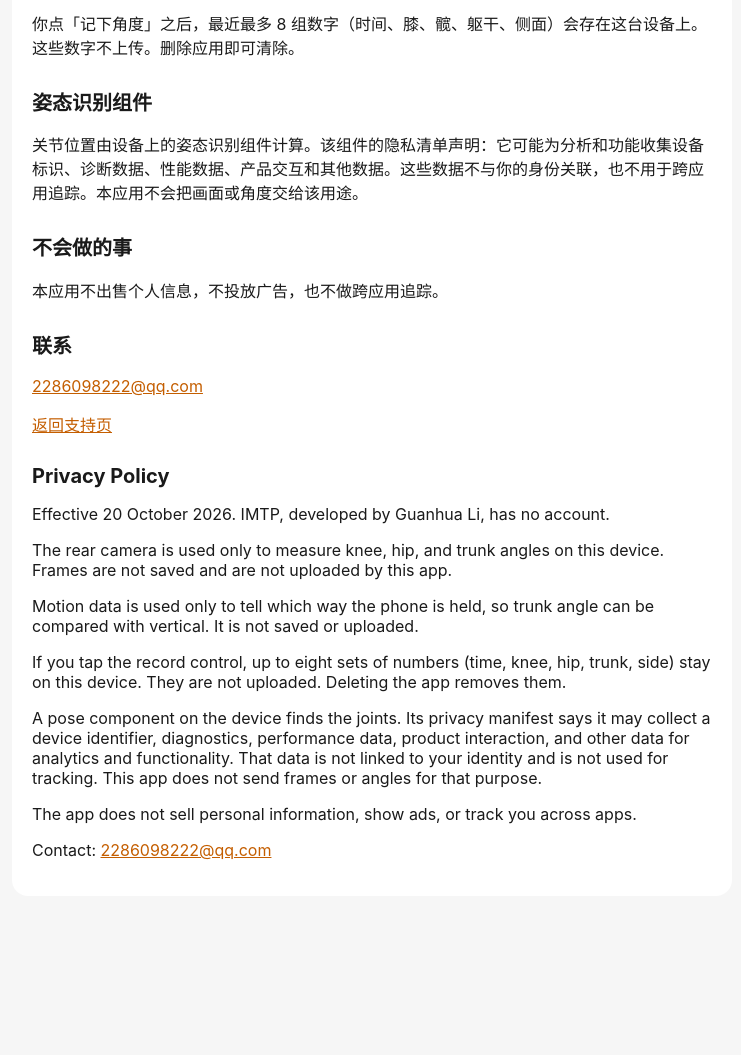
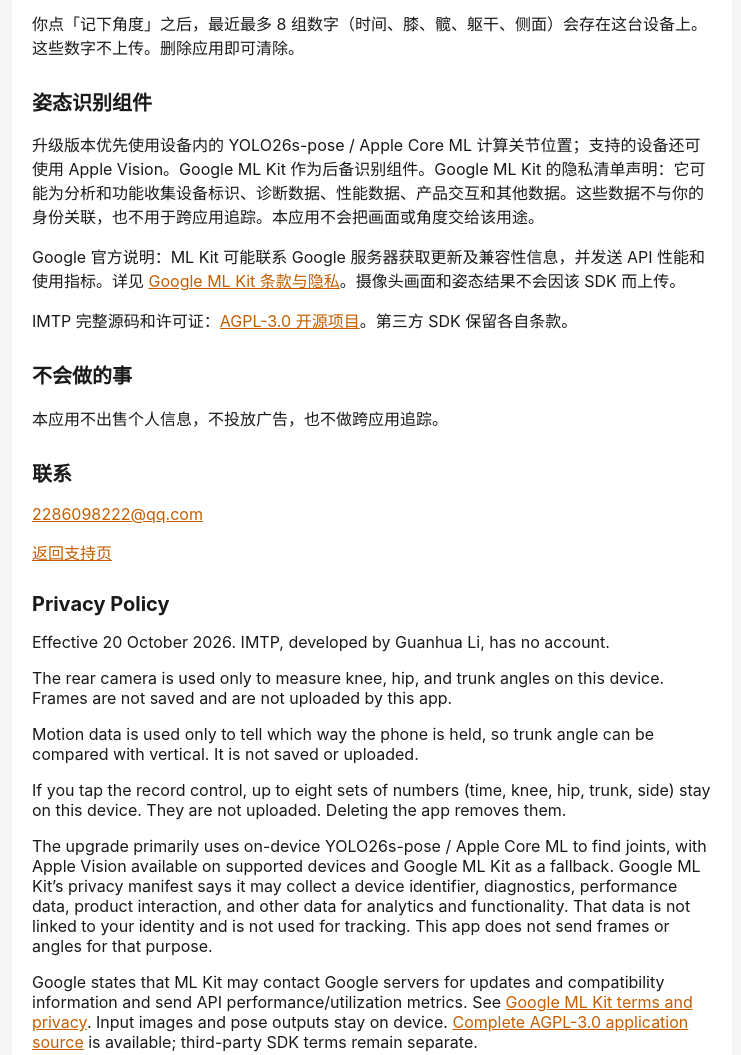
Before and after one commit to lijing223344/imtp-support, a plain HTML site: page privacy.html in a window 1280 px wide. Shown: the part 520-1575 px from the top of the page, without its empty margins (268-1009 px from the left). Before the commit the page ends 1480 px from the top, so only its background shows below. Drawn offline with Linux system fonts and the light colour scheme.

Commit message:
Clarify YOLO and Google fallback privacy; link complete open source

```diff
--- a/privacy.html
+++ b/privacy.html
@@ -30,7 +30,9 @@
       <h2>保存在这台设备上的角度</h2>
       <p>你点「记下角度」之后，最近最多 8 组数字（时间、膝、髋、躯干、侧面）会存在这台设备上。这些数字不上传。删除应用即可清除。</p>
       <h2>姿态识别组件</h2>
-      <p>关节位置由设备上的姿态识别组件计算。该组件的隐私清单声明：它可能为分析和功能收集设备标识、诊断数据、性能数据、产品交互和其他数据。这些数据不与你的身份关联，也不用于跨应用追踪。本应用不会把画面或角度交给该用途。</p>
+      <p>升级版本优先使用设备内的 YOLO26s-pose / Apple Core ML 计算关节位置；支持的设备还可使用 Apple Vision。Google ML Kit 作为后备识别组件。Google ML Kit 的隐私清单声明：它可能为分析和功能收集设备标识、诊断数据、性能数据、产品交互和其他数据。这些数据不与你的身份关联，也不用于跨应用追踪。本应用不会把画面或角度交给该用途。</p>
+      <p>Google 官方说明：ML Kit 可能联系 Google 服务器获取更新及兼容性信息，并发送 API 性能和使用指标。详见 <a href="https://developers.google.com/ml-kit/terms">Google ML Kit 条款与隐私</a>。摄像头画面和姿态结果不会因该 SDK 而上传。</p>
+      <p>IMTP 完整源码和许可证：<a href="https://github.com/lijing223344/IMTP">AGPL-3.0 开源项目</a>。第三方 SDK 保留各自条款。</p>
       <h2>不会做的事</h2>
       <p>本应用不出售个人信息，不投放广告，也不做跨应用追踪。</p>
       <h2>联系</h2>
@@ -41,7 +43,8 @@
       <p>The rear camera is used only to measure knee, hip, and trunk angles on this device. Frames are not saved and are not uploaded by this app.</p>
       <p>Motion data is used only to tell which way the phone is held, so trunk angle can be compared with vertical. It is not saved or uploaded.</p>
       <p>If you tap the record control, up to eight sets of numbers (time, knee, hip, trunk, side) stay on this device. They are not uploaded. Deleting the app removes them.</p>
-      <p>A pose component on the device finds the joints. Its privacy manifest says it may collect a device identifier, diagnostics, performance data, product interaction, and other data for analytics and functionality. That data is not linked to your identity and is not used for tracking. This app does not send frames or angles for that purpose.</p>
+      <p>The upgrade primarily uses on-device YOLO26s-pose / Apple Core ML to find joints, with Apple Vision available on supported devices and Google ML Kit as a fallback. Google ML Kit’s privacy manifest says it may collect a device identifier, diagnostics, performance data, product interaction, and other data for analytics and functionality. That data is not linked to your identity and is not used for tracking. This app does not send frames or angles for that purpose.</p>
+      <p>Google states that ML Kit may contact Google servers for updates and compatibility information and send API performance/utilization metrics. See <a href="https://developers.google.com/ml-kit/terms">Google ML Kit terms and privacy</a>. Input images and pose outputs stay on device. <a href="https://github.com/lijing223344/IMTP">Complete AGPL-3.0 application source</a> is available; third-party SDK terms remain separate.</p>
       <p>The app does not sell personal information, show ads, or track you across apps.</p>
       <p>Contact: <a href="mailto:2286098222@qq.com">2286098222@qq.com</a></p>
     </div>
```
